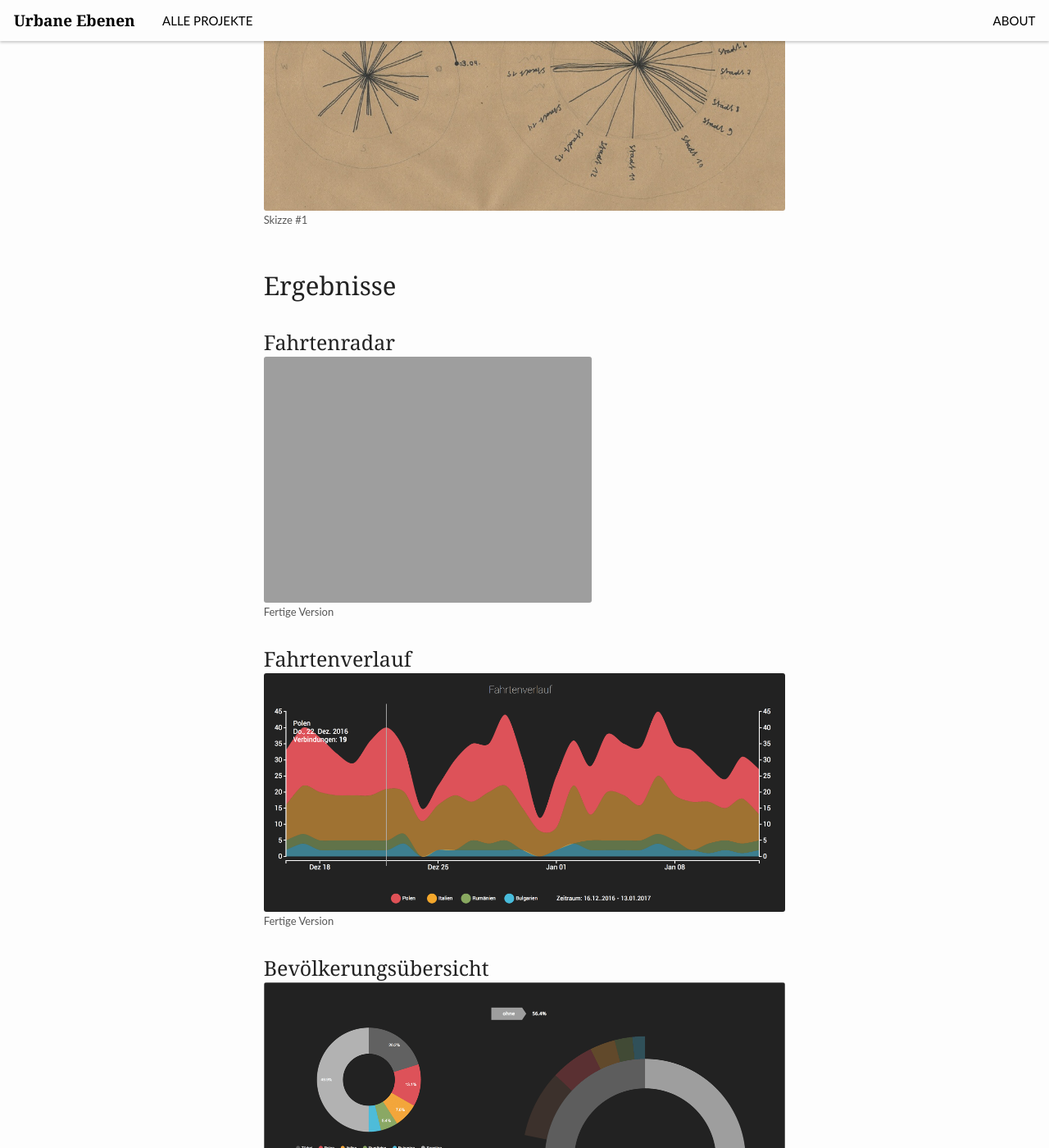
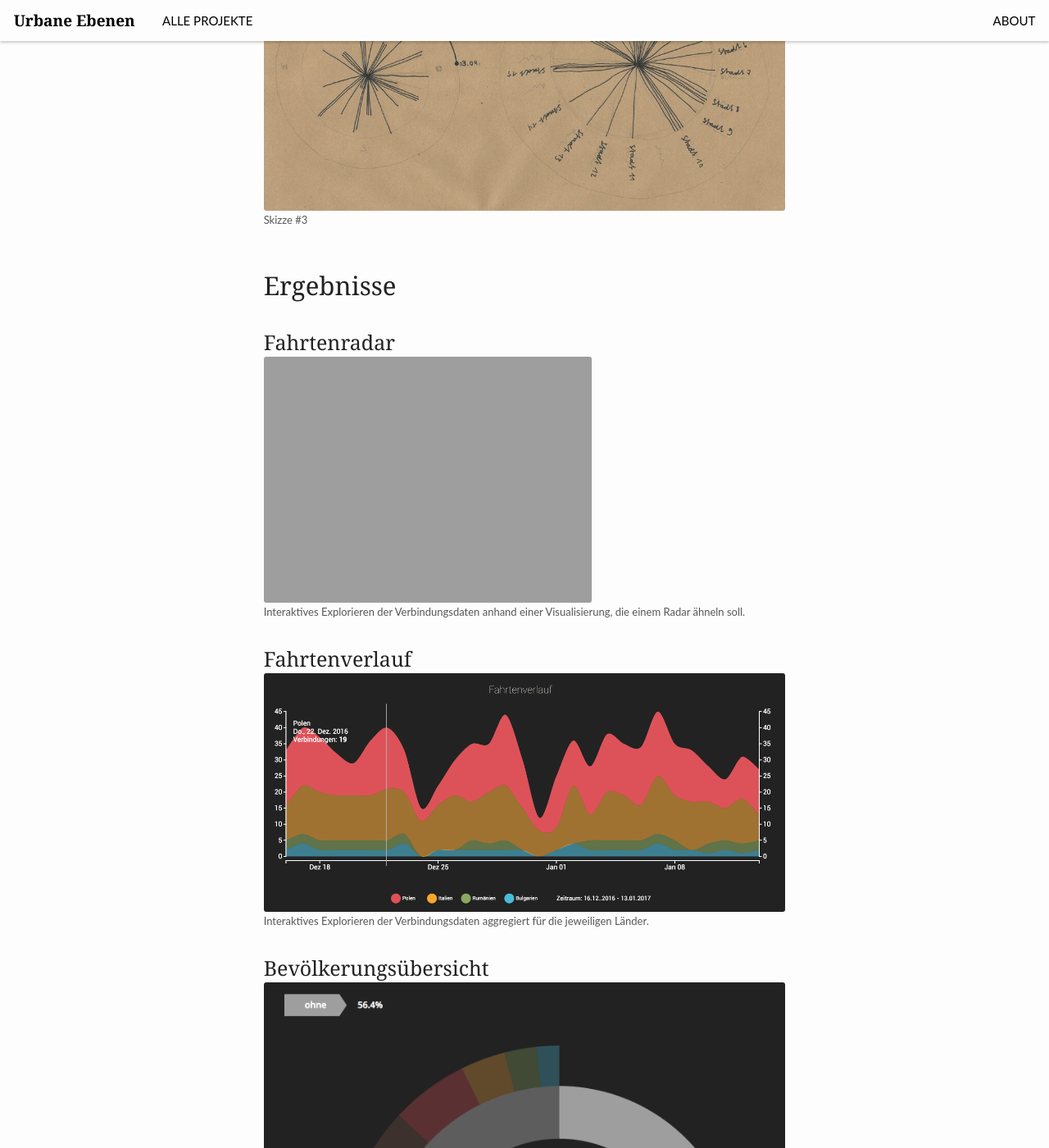
Before and after one commit to tillnagel/gdv-website, a Jekyll site: the page built from _posts/projects/2017-01-28-interbus.md, in a window 1280 px wide and 1400 px high, scrolled down 4507 px. Shown: the whole window at 82% size. Built offline with Jekyll 4.4.1, drawn with Linux system fonts in a browser that asks for light colours; some of the changed text lies outside the part shown.

Commit message:
Update 2017-01-28-interbus.md

```diff
--- a/_posts/projects/2017-01-28-interbus.md
+++ b/_posts/projects/2017-01-28-interbus.md
@@ -97,7 +97,7 @@ Wir haben versucht mit Hilfe von Skizzen eine Vorstellung davon zu bekommen wie
 </figure>
 <figure>
   <img src="{{ site.urlimg }}/interbus/sketch_3.jpg" />
-   <figcaption >Skizze #1</figcaption>
+   <figcaption >Skizze #3</figcaption>
 </figure>
 
 ## Ergebnisse
@@ -107,29 +107,21 @@ Wir haben versucht mit Hilfe von Skizzen eine Vorstellung davon zu bekommen wie
 <figure>
  <a href="http://psydelix.de/interbus/" target="_blank">
  <img src="{{ site.urlimg }}/interbus/radar_final.gif" /></a>
-   <figcaption >Fertige Version</figcaption>
+   <figcaption >Interaktives Explorieren der Verbindungsdaten anhand einer Visualisierung, die einem Radar ähneln soll.</figcaption>
 </figure>
 
 ### Fahrtenverlauf
 
 <figure>
  <img src="{{ site.urlimg }}/interbus/stream_final.png" />
-   <figcaption >Fertige Version</figcaption>
+   <figcaption >Interaktives Explorieren der Verbindungsdaten aggregiert für die jeweiligen Länder.</figcaption>
 </figure>
 
 ### Bevölkerungsübersicht
 
 <figure>
-  <img src="{{ site.urlimg }}/interbus/pie_charts.png" />
+  <img src="{{ site.urlimg }}/interbus/pie_final.png" />
    <figcaption >Die beiden Diagramme links wurden zu einem Zusammengefasst</figcaption>
-</figure>
-
-### Poster
-
-<figure>
- <a href="http://psydelix.de/interbus/interbus_poster.pdf" target="_blank">
- <img src="{{ site.urlimg }}/interbus/poster.png" /></a>
-   <figcaption >Poster für die iExpo (PDF) 1.1 MB</figcaption>
 </figure>
 
 ### Erkenntnisse
```
